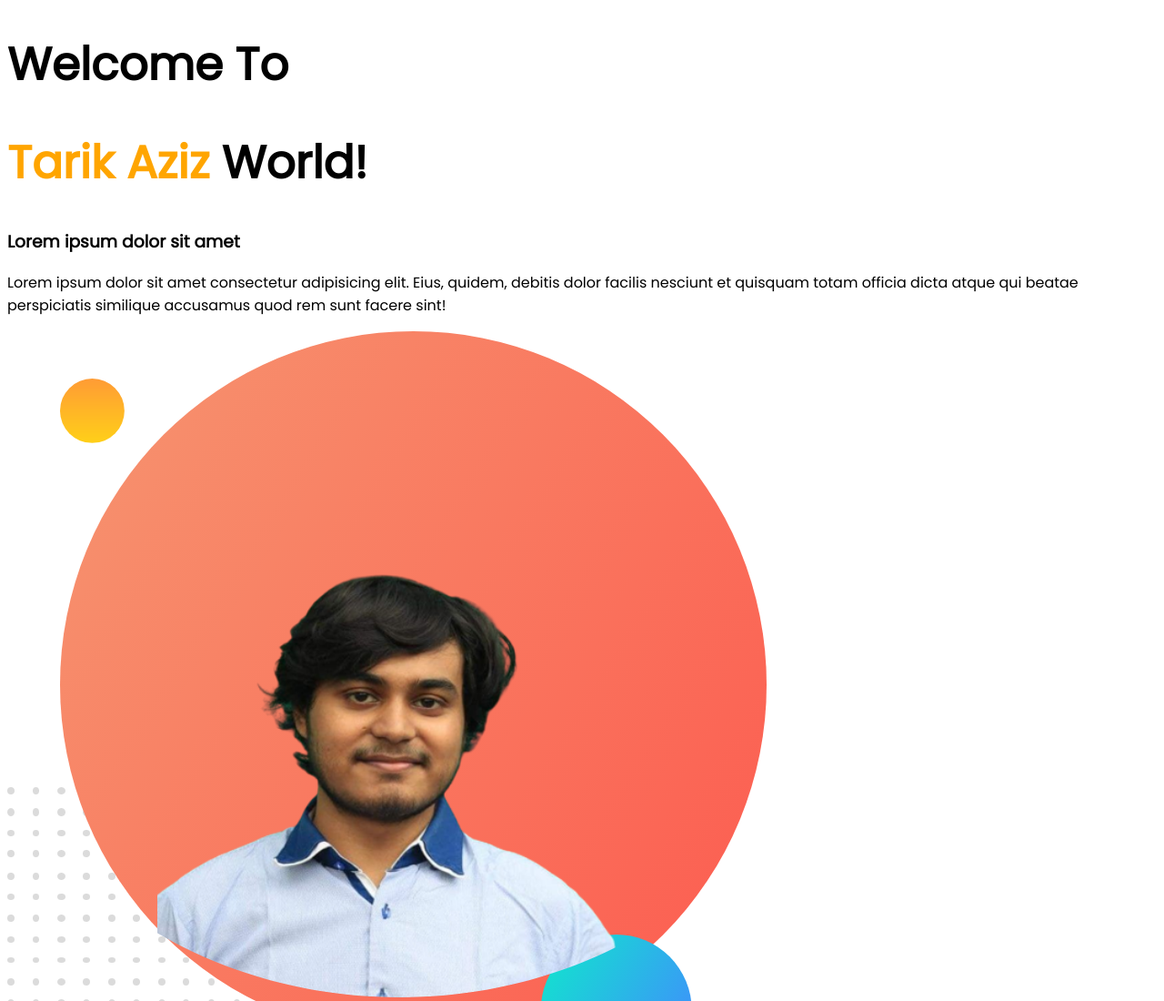
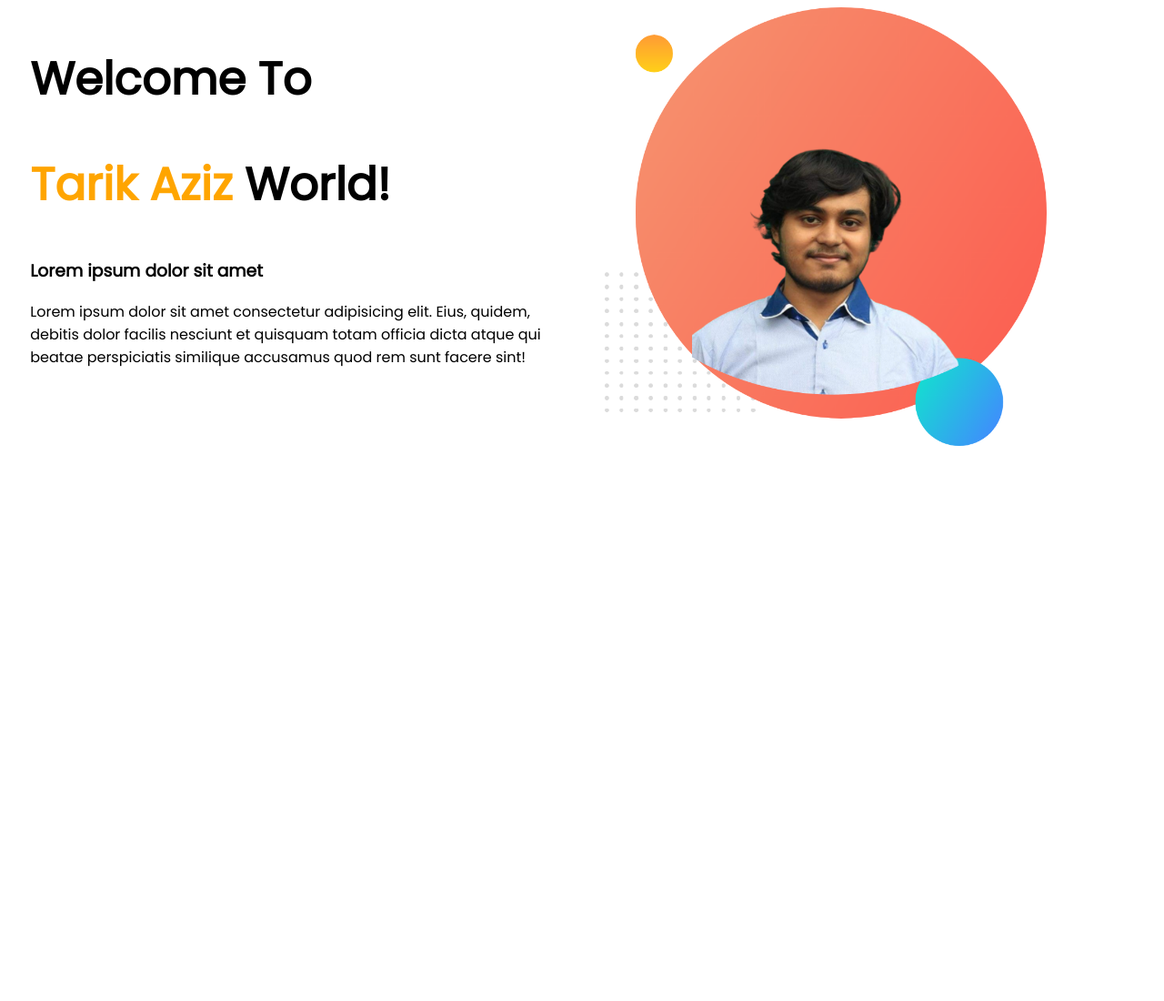
Before and after one commit to azizTarik-ui/developer-portfolio, a plain HTML site: page index.html in a window 1280 px wide. Shown: the top 1100 px of the page at 91% size. After the commit the page ends 800 px from the top, so only its background shows below. Drawn offline with Linux system fonts and the light colour scheme.

Commit message:
applied css on code

```diff
--- a/index.html
+++ b/index.html
@@ -11,10 +11,16 @@
     <link rel="stylesheet" href="style.css">
 </head>
 <body>
-    <h1>Welcome To</h1>
-    <h1><span class="color">Tarik Aziz</span> World!</h1>
-    <h3>Lorem ipsum dolor sit amet</h3>
-    <p>Lorem ipsum dolor sit amet consectetur adipisicing elit. Eius, quidem, debitis dolor facilis nesciunt et quisquam totam officia dicta atque qui beatae perspiciatis similique accusamus quod rem sunt facere sint!</p>
-    <img src="images/Tarik-with-bg.png" alt="">
+   <section>
+    <div class="half-width">
+        <h1>Welcome To</h1>
+        <h1><span class="color">Tarik Aziz</span> World!</h1>
+        <h3>Lorem ipsum dolor sit amet</h3>
+        <p>Lorem ipsum dolor sit amet consectetur adipisicing elit. Eius, quidem, debitis dolor facilis nesciunt et quisquam totam officia dicta atque qui beatae perspiciatis similique accusamus quod rem sunt facere sint!</p>
+    </div>
+    <div class="half-width">
+        <img src="images/Tarik-with-bg.png" alt="">
+    </div>
+   </section>
 </body>
 </html>
--- a/style.css
+++ b/style.css
@@ -7,3 +7,13 @@ h1{
 .color{
     color: orange;
 }
+section{
+    display: flex;
+}
+.half-width{
+    width: 50%;
+    padding-left: 2%;
+}
+.half-width img{
+    width: 80%;
+}
```
